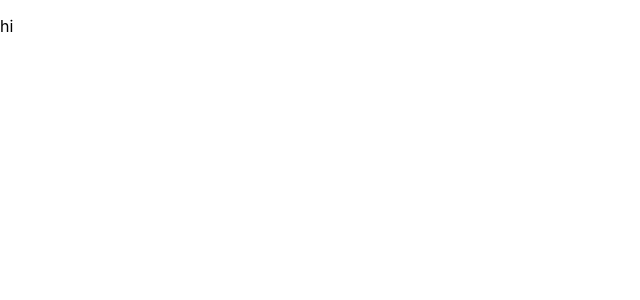
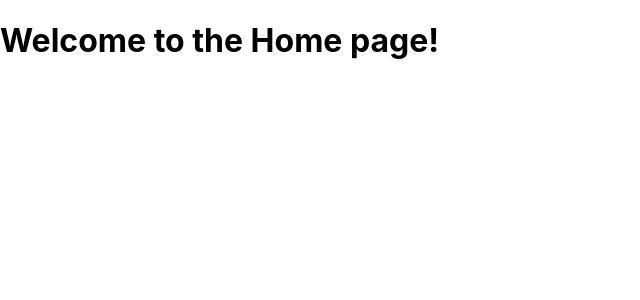
Before and after one commit to MartonG11/genesys, a React (Create React App) app: page / in a window 1280 px wide. Shown: the top 300 px of the page, without its empty margins (0-640 px from the left). Built offline with nearby package versions, Linux system fonts and the light colour scheme.

Commit message:
feat: Home and Profile page initialized

```diff
--- a/src/App.tsx
+++ b/src/App.tsx
@@ -1,11 +1,7 @@
+import Home from './pages/Home'
+
 function App() {
-  return (
-    <div>
-      <header>
-        <p>hi</p>
-      </header>
-    </div>
-  );
+  return <Home />
 }
 
-export default App;
+export default App
--- /dev/null
+++ b/src/pages/Home.tsx
@@ -0,0 +1,5 @@
+const Home = () => {
+  return <h1>Welcome to the Home page!</h1>
+}
+
+export default Home
--- /dev/null
+++ b/src/pages/Profile.tsx
@@ -0,0 +1,5 @@
+const Profile = () => {
+  return <h1>Welcome to the Profile page!</h1>
+}
+
+export default Profile
```
Also changed, not shown: tsconfig.json (+6 -8 lines), 1 other file (tests, documents, lock files or other folders).
